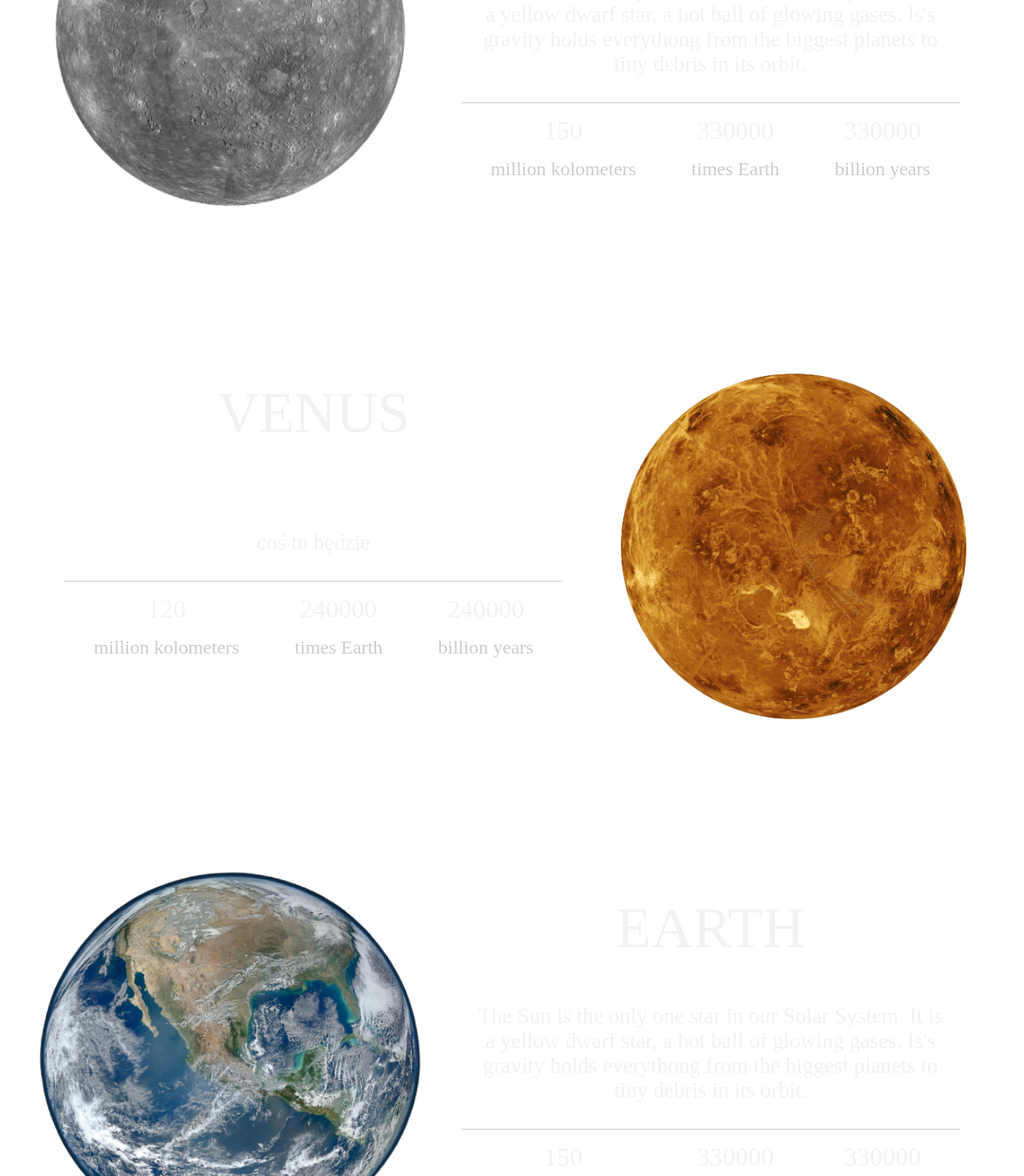
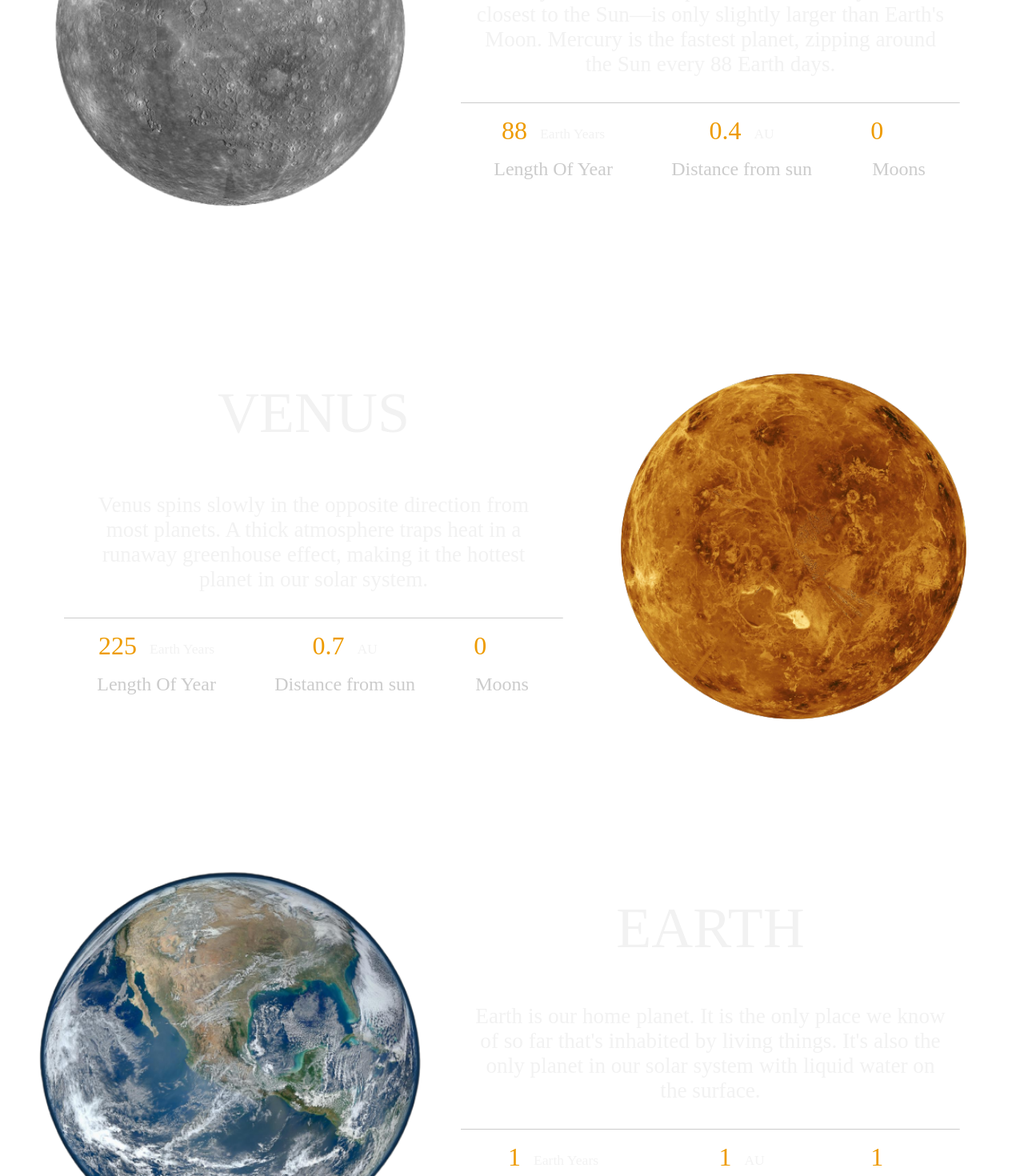
Before and after one commit to Misiek22113/Space, a React (Vite) app in the folder SpaceProject/: page /SolarSystem in a window 1280 px wide. Shown: the part 980-2450 px from the top of the page at 80% size. Built offline with nearby package versions, Linux system fonts and the light colour scheme; a web font is replaced by a local one.

Commit message:
change card measures, add planet overview and measures

```diff
--- a/SpaceProject/src/components/Card/Card.scss
+++ b/SpaceProject/src/components/Card/Card.scss
@@ -57,7 +57,27 @@
         align-items: center;
         justify-content: center;
 
-        .measure-text {
+        .measure {
+          display: flex;
+          flex-direction: row;
+          gap: 1rem;
+          color: rgb(238, 155, 0);
+
+          #planet-icon {
+            width: 2.4rem;
+            align-self: flex-end;
+            padding-bottom: 1rem;
+          }
+
+          .measure-text {
+            font-size: 2.2vh;
+            align-self: center;
+            margin-bottom: 0.5rem;
+            color: $neutral-color-95;
+          }
+        }
+
+        .description-text {
           margin: 0;
           font-size: 3vh;
           color: $neutral-color-80;
@@ -153,23 +173,32 @@
       }
 
       .planet-figures {
-        display: flex;
-        justify-content: space-evenly;
-        margin-top: 2rem;
-        margin-bottom: 0;
-        margin-left: 1.5rem;
-        margin-right: 1.5rem;
-        // padding-bottom: 1rem;
+        display: grid;
+        padding-top: 2rem;
+        gap: 1rem;
 
         .single-planet-figure {
+          flex-direction: column-reverse;
+
           h3 {
-            font-size: 3vh;
+            font-size: 3.7vh;
             margin-bottom: 0.5rem;
           }
 
-          .measure-text {
-            font-size: 2vh;
+          .measure {
+            align-items: center;
             text-align: center;
+
+            #planet-icon {
+              width: 2rem;
+              align-self: flex-end;
+              padding-bottom: 0.7rem;
+            }
+
+            .measure-text {
+              font-size: 2.2vh;
+              color: $neutral-color-95;
+            }
           }
         }
       }
--- a/SpaceProject/src/components/Card/Card.tsx
+++ b/SpaceProject/src/components/Card/Card.tsx
@@ -1,12 +1,13 @@
 import "./Card.scss";
 import CardPlanetInfo from "./CardPlanetInfro";
+import PLANET from "../../../public/planet.svg";
 
 const Card = ({
   planet,
   overview,
   distance,
-  weigh,
-  age,
+  moons,
+  years,
   planetImgPath,
   onRight,
 }: CardPlanetInfo) => {
@@ -28,16 +29,25 @@ const Card = ({
         </div>
         <div className="planet-figures">
           <div className="single-planet-figure">
-            <h3>{distance}</h3>
-            <h3 className="measure-text">million kolometers</h3>
+            <div className="measure">
+              <h3>{years}</h3>
+              <h3 className="measure-text">Earth Years</h3>
+            </div>
+            <h3 className="description-text">Length Of Year</h3>
           </div>
           <div className="single-planet-figure">
-            <h3>{weigh}</h3>
-            <h3 className="measure-text">times Earth</h3>
+            <div className="measure">
+              <h3>{distance}</h3>
+              <h3 className="measure-text">AU</h3>
+            </div>
+            <h3 className="description-text">Distance from sun</h3>
           </div>
           <div className="single-planet-figure">
-            <h3>{age}</h3>
-            <h3 className="measure-text">billion years</h3>
+            <div className="measure">
+              <h3>{moons}</h3>
+              <img src={PLANET} id="planet-icon"></img>
+            </div>
+            <h3 className="description-text">Moons</h3>
           </div>
         </div>
       </div>
--- a/SpaceProject/src/components/Card/CardPlanetInfro.tsx
+++ b/SpaceProject/src/components/Card/CardPlanetInfro.tsx
@@ -2,8 +2,8 @@ export default interface CardPlanetInfo {
   planet: string;
   overview: string;
   distance: number;
-  weigh: number;
-  age: number;
+  moons: number;
+  years: number;
   planetImgPath: string;
   onRight: boolean;
 }
--- a/SpaceProject/src/components/Pages/SolarSystem/PlanetsInfo.tsx
+++ b/SpaceProject/src/components/Pages/SolarSystem/PlanetsInfo.tsx
@@ -3,18 +3,89 @@ const SUN = {
   overview:
     "The Sun is the only one star in our Solar System. It is a yellow dwarf star, a hot ball of glowing gases. Is's gravity holds everythong from the biggest planets to tiny debris in its orbit.",
   distance: 150,
-  weigh: 330000,
-  age: 4.5,
+  moons: 330000,
+  years: 4.5,
   planetImgPath: "sun_smaller_size.png",
 };
 
 const VENUS = {
   planet: "VENUS",
-  overview: "coś tu będzie",
-  distance: 120,
-  weigh: 240000,
-  age: 4.5,
+  overview:
+    "Venus spins slowly in the opposite direction from most planets. A thick atmosphere traps heat in a runaway greenhouse effect, making it the hottest planet in our solar system.",
+  distance: 0.7,
+  moons: 0,
+  years: 225,
   planetImgPath: "venus.png",
 };
 
-export { SUN, VENUS };
+const MERCURY = {
+  planet: "MERCURY",
+  overview:
+    "Mercury is the smallest planet in our solar system and closest to the Sun—is only slightly larger than Earth's Moon. Mercury is the fastest planet, zipping around the Sun every 88 Earth days.",
+  distance: 0.4,
+  moons: 0,
+  years: 88,
+  planetImgPath: "Mercury.png",
+};
+
+const EARTH = {
+  planet: "EARTH",
+  overview:
+    "Earth is our home planet. It is the only place we know of so far that's inhabited by living things. It's also the only planet in our solar system with liquid water on the surface.",
+  distance: 1,
+  moons: 1,
+  years: 1,
+  planetImgPath: "Earth_small.png",
+};
+
+const MARS = {
+  planet: "MARS",
+  overview:
+    "Mars is a dusty, cold, desert world with a very thin atmosphere. There is strong evidence Mars was—billions of years ago—wetter and warmer, with a thicker atmosphere.",
+  distance: 1.5,
+  moons: 2,
+  years: 1.88,
+  planetImgPath: "Mars_small.png",
+};
+
+const JUPITER = {
+  planet: "JUPITER",
+  overview:
+    "Jupiter is more than twice as massive than the other planets of our solar system combined. The giant planet's Great Red spot is a centuries-old storm bigger than Earth.",
+  distance: 5.2,
+  moons: 79,
+  years: 11.86,
+  planetImgPath: "Jupiter_small.png",
+};
+
+const SATURN = {
+  planet: "SATURN",
+  overview:
+    "Adorned with a dazzling, complex system of icy rings, Saturn is unique in our solar system. The other giant planets have rings, but none are as spectacular as Saturn's.",
+  distance: 9.5,
+  moons: 62,
+  years: 29.45,
+  planetImgPath: "Saturn_without_ring.png",
+};
+
+const URANUS = {
+  planet: "URANUS",
+  overview:
+    "Uranus is seventh planet from the Sun—rotates at a nearly 90-degree angle from the plane of its orbit. This unique tilt makes Uranus appear to spin on its side.",
+  distance: 19.8,
+  moons: 27,
+  years: 84,
+  planetImgPath: "Saturn_without_ring.png",
+};
+
+const NEPTUNE = {
+  planet: "NEPTUNE",
+  overview:
+    "It is the eighth and most distant major planet orbiting our Sun—is dark, cold and whipped by supersonic winds. It was the first planet located through mathematical calculations, rather than by telescope.",
+  distance: 30.1,
+  moons: 14,
+  years: 164.81,
+  planetImgPath: "Saturn_without_ring.png",
+};
+
+export { SUN, VENUS, MERCURY, EARTH, MARS, JUPITER, SATURN, URANUS, NEPTUNE };
--- a/SpaceProject/src/components/Pages/SolarSystem/SolarSystem.tsx
+++ b/SpaceProject/src/components/Pages/SolarSystem/SolarSystem.tsx
@@ -1,5 +1,15 @@
 import Card from "../../Card/Card";
-import { SUN, VENUS } from "./PlanetsInfo";
+import {
+  SUN,
+  VENUS,
+  MERCURY,
+  EARTH,
+  MARS,
+  JUPITER,
+  SATURN,
+  URANUS,
+  NEPTUNE,
+} from "./PlanetsInfo";
 import "./SolarSystem.scss";
 
 const SolarSystem = () => {
@@ -12,18 +22,18 @@ const SolarSystem = () => {
             planet={SUN.planet}
             overview={SUN.overview}
             distance={SUN.distance}
-            weigh={SUN.weigh}
-            age={SUN.weigh}
+            moons={SUN.moons}
+            years={SUN.years}
             planetImgPath={SUN.planetImgPath}
             onRight={true}
           ></Card>
         </div>
         <Card
           planet={"MERUCRY"}
-          overview={SUN.overview}
-          distance={SUN.distance}
-          weigh={SUN.weigh}
-          age={SUN.weigh}
+          overview={MERCURY.overview}
+          distance={MERCURY.distance}
+          moons={MERCURY.moons}
+          years={MERCURY.years}
           planetImgPath={"Mercury.png"}
           onRight={false}
         ></Card>
@@ -31,62 +41,62 @@ const SolarSystem = () => {
           planet={VENUS.planet}
           overview={VENUS.overview}
           distance={VENUS.distance}
-          weigh={VENUS.weigh}
-          age={VENUS.weigh}
+          moons={VENUS.moons}
+          years={VENUS.years}
           planetImgPath={"venus.png"}
           onRight={true}
         ></Card>
         <Card
           planet={"EARTH"}
-          overview={SUN.overview}
-          distance={SUN.distance}
-          weigh={SUN.weigh}
-          age={SUN.weigh}
+          overview={EARTH.overview}
+          distance={EARTH.distance}
+          moons={EARTH.moons}
+          years={EARTH.years}
           planetImgPath={"Earth_small.png"}
           onRight={false}
         ></Card>
         <Card
           planet={"MARS"}
-          overview={SUN.overview}
-          distance={SUN.distance}
-          weigh={SUN.weigh}
-          age={SUN.weigh}
+          overview={MARS.overview}
+          distance={MARS.distance}
+          moons={MARS.moons}
+          years={MARS.years}
           planetImgPath={"Mars_small.png"}
           onRight={true}
         ></Card>
         <Card
           planet={"JUPITER"}
-          overview={SUN.overview}
-          distance={SUN.distance}
-          weigh={SUN.weigh}
-          age={SUN.weigh}
+          overview={JUPITER.overview}
+          distance={JUPITER.distance}
+          moons={JUPITER.moons}
+          years={JUPITER.years}
           planetImgPath={"Jupiter_small.png"}
           onRight={false}
         ></Card>
         <Card
           planet={"SATURN"}
-          overview={SUN.overview}
-          distance={SUN.distance}
-          weigh={SUN.weigh}
-          age={SUN.weigh}
+          overview={SATURN.overview}
+          distance={SATURN.distance}
+          moons={SATURN.moons}
+          years={SATURN.years}
           planetImgPath={"Saturn_without_ring.png"}
           onRight={true}
         ></Card>
         <Card
           planet={"URANUS"}
-          overview={SUN.overview}
-          distance={SUN.distance}
-          weigh={SUN.weigh}
-          age={SUN.weigh}
+          overview={URANUS.overview}
+          distance={URANUS.distance}
+          moons={URANUS.moons}
+          years={URANUS.years}
           planetImgPath={"Uran_small.png"}
           onRight={false}
         ></Card>
         <Card
-          planet={"NEPTUN"}
-          overview={SUN.overview}
-          distance={SUN.distance}
-          weigh={SUN.weigh}
-          age={SUN.weigh}
+          planet={"NEPTUNE"}
+          overview={NEPTUNE.overview}
+          distance={NEPTUNE.distance}
+          moons={NEPTUNE.moons}
+          years={NEPTUNE.years}
           planetImgPath={"Neptun_small.png"}
           onRight={true}
         ></Card>
```
Also changed, not shown: SpaceProject/public/planet.svg (added).
